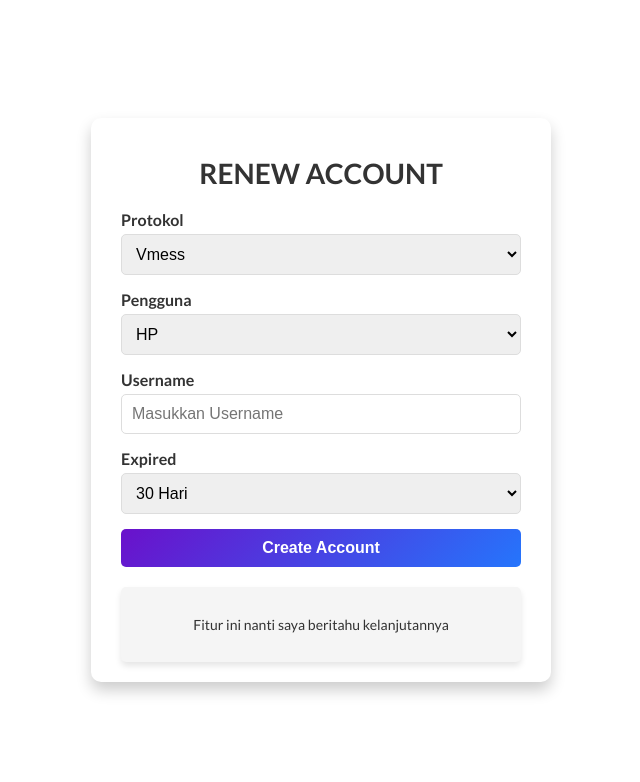
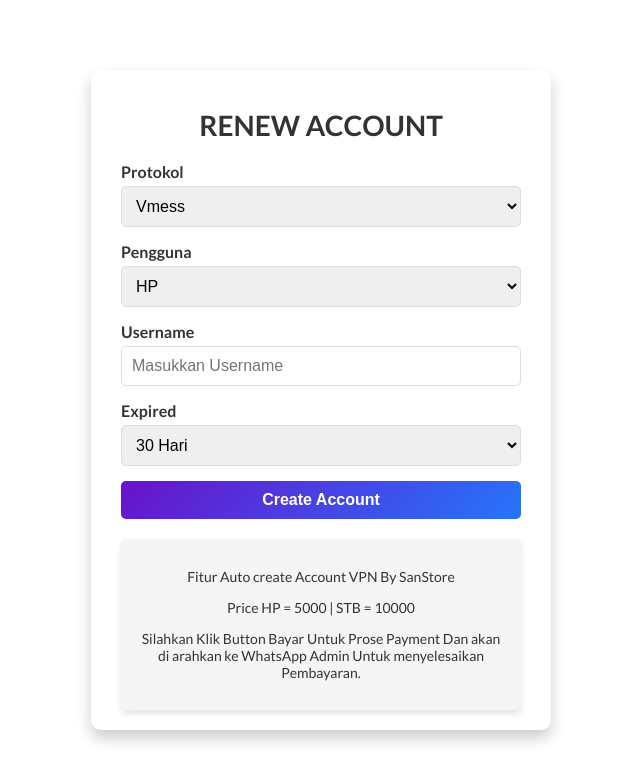
Before and after one commit to Sandhj/Virtual, a Flask app: template templates/renew.html in a window 1280 px wide. Shown: the top 782 px of the page, without its empty margins (319-959 px from the left). Run offline with Flask 3, Linux system fonts and the light colour scheme; the template is opened without the code that fills it, so the values that code supplies are empty.

Commit message:
Update renew.html

```diff
--- a/templates/renew.html
+++ b/templates/renew.html
@@ -134,7 +134,9 @@
             <button type="submit" class="btn">Create Account</button>
         </form>
         <div class="info-box">
-            <p>Fitur ini nanti saya beritahu kelanjutannya</p>
+            <p>Fitur Auto create Account VPN By SanStore</p>
+            <p>Price HP = 5000 | STB = 10000</p>
+            <p>Silahkan Klik Button Bayar Untuk Prose Payment Dan akan di arahkan ke WhatsApp Admin Untuk menyelesaikan Pembayaran.</p>
         </div>
     </div>
 </body>
```
